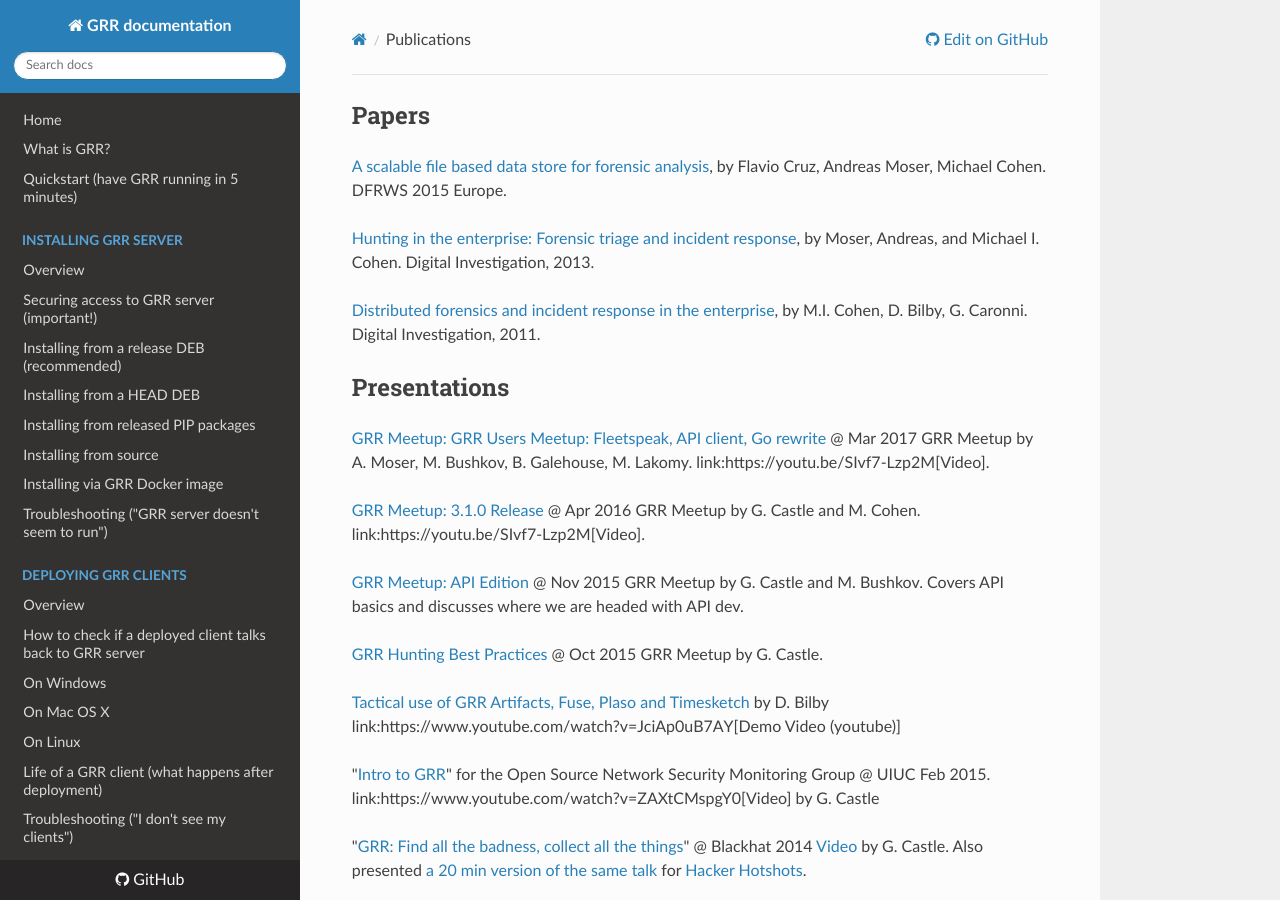
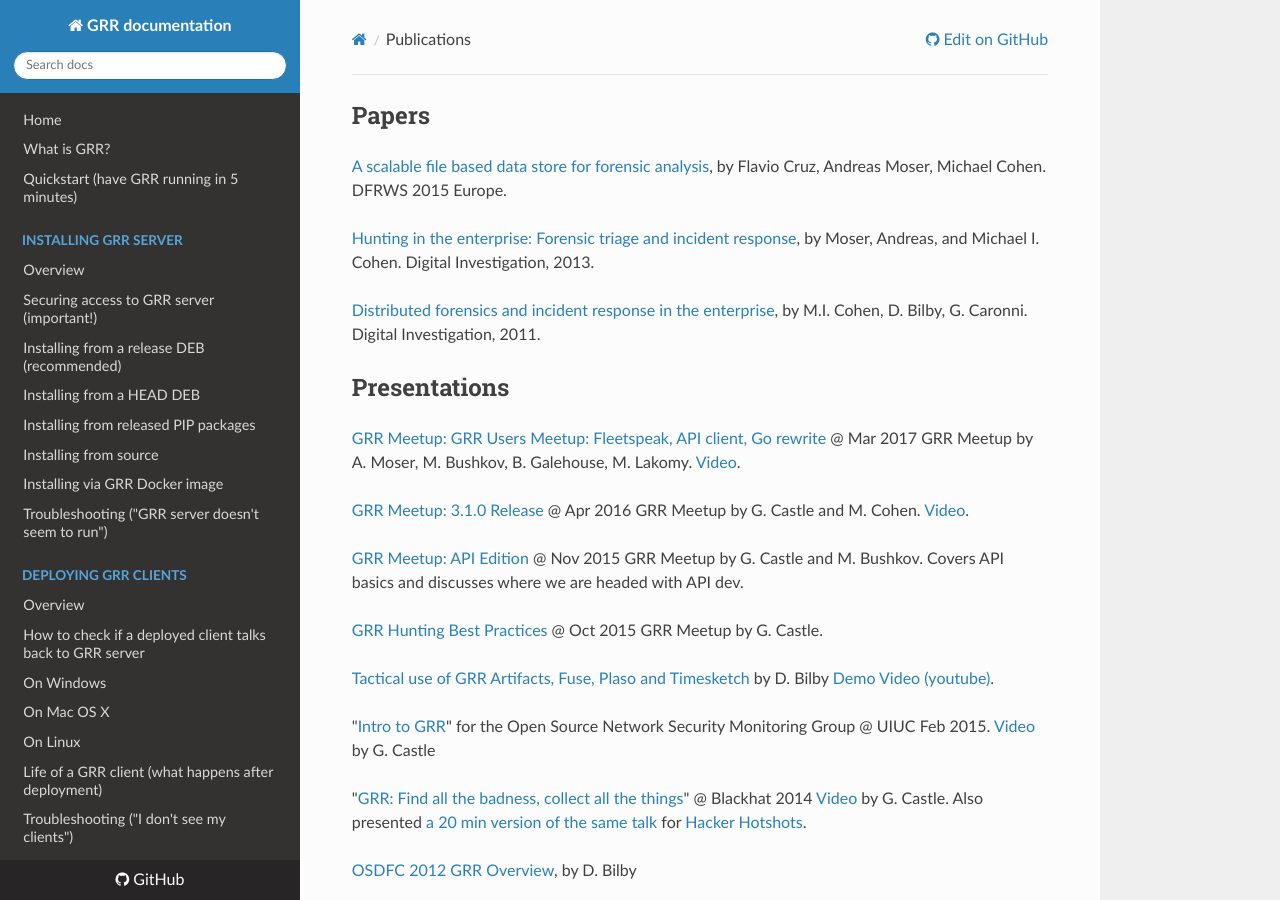
Before and after one commit to google/grr-doc, an MkDocs documentation site: the page built from docs/publications.md, in a window 1280 px wide and 900 px high. Built offline with MkDocs 1.6.1, drawn with Linux system fonts in a browser that asks for light colours; nearby versions of some CDN libraries; old or Windows-style settings are respelled for this version of MkDocs.

Commit message:
Fix a few missed links.

```diff
--- a/docs/publications.md
+++ b/docs/publications.md
@@ -16,17 +16,17 @@
 Presentations
 -------------
 
-[GRR Meetup: GRR Users Meetup: Fleetspeak, API client, Go rewrite](https://drive.google.com/file/d/0Bzniab0ILSg6RkdyUGZYOGtuX1U/view) @ Mar 2017 GRR Meetup by A. Moser, M. Bushkov, B. Galehouse, M. Lakomy. link:https://youtu.be/SIvf7-Lzp2M[Video].
+[GRR Meetup: GRR Users Meetup: Fleetspeak, API client, Go rewrite](https://drive.google.com/file/d/0Bzniab0ILSg6RkdyUGZYOGtuX1U/view) @ Mar 2017 GRR Meetup by A. Moser, M. Bushkov, B. Galehouse, M. Lakomy. [Video](https://youtu.be/SIvf7-Lzp2M).
 
-[GRR Meetup: 3.1.0 Release](https://drive.google.com/file/d/0BzuOLwDAeI1IaGZnbHJWSUhHXzg/view?pageId=113082118196076170073) @ Apr 2016 GRR Meetup by G. Castle and M. Cohen. link:https://youtu.be/SIvf7-Lzp2M[Video].
+[GRR Meetup: 3.1.0 Release](https://drive.google.com/file/d/0BzuOLwDAeI1IaGZnbHJWSUhHXzg/view?pageId=113082118196076170073) @ Apr 2016 GRR Meetup by G. Castle and M. Cohen. [Video](https://youtu.be/SIvf7-Lzp2M).
 
 [GRR Meetup: API Edition](https://storage.googleapis.com/docs.grr-response.com/GRR%20Meetup-%20API%20Edition%20Nov%202015.pdf) @ Nov 2015 GRR Meetup by G. Castle and M. Bushkov. Covers API basics and discusses where we are headed with API dev.
 
 [GRR Hunting Best Practices](https://storage.googleapis.com/docs.grr-response.com/GRR%20Hunting%20for%20meetup%20Oct%202015.pdf) @ Oct 2015 GRR Meetup by G. Castle.
 
-[Tactical use of GRR Artifacts, Fuse, Plaso and Timesketch](https://storage.googleapis.com/docs.grr-response.com/ACSC%202015-%20Defending%20the%20Gibson%20in%202015.pdf) by D. Bilby link:https://www.youtube.com/watch?v=JciAp0uB7AY[Demo Video (youtube)]
+[Tactical use of GRR Artifacts, Fuse, Plaso and Timesketch](https://storage.googleapis.com/docs.grr-response.com/ACSC%202015-%20Defending%20the%20Gibson%20in%202015.pdf) by D. Bilby [Demo Video (youtube)](https://www.youtube.com/watch?v=JciAp0uB7AY).
 
-"[Intro to GRR](https://storage.googleapis.com/docs.grr-response.com/OpenNSM_GRR_Presentation_Feb_2015.pdf)" for the Open Source Network Security Monitoring Group @ UIUC Feb 2015. link:https://www.youtube.com/watch?v=ZAXtCMspgY0[Video] by G. Castle
+"[Intro to GRR](https://storage.googleapis.com/docs.grr-response.com/OpenNSM_GRR_Presentation_Feb_2015.pdf)" for the Open Source Network Security Monitoring Group @ UIUC Feb 2015. [Video](https://www.youtube.com/watch?v=ZAXtCMspgY0) by G. Castle
 
 "[GRR: Find all the badness, collect all the
 things](https://storage.googleapis.com/docs.grr-response.com/GRR_Blackhat_2014_Greg_Castle.pdf)"
```
